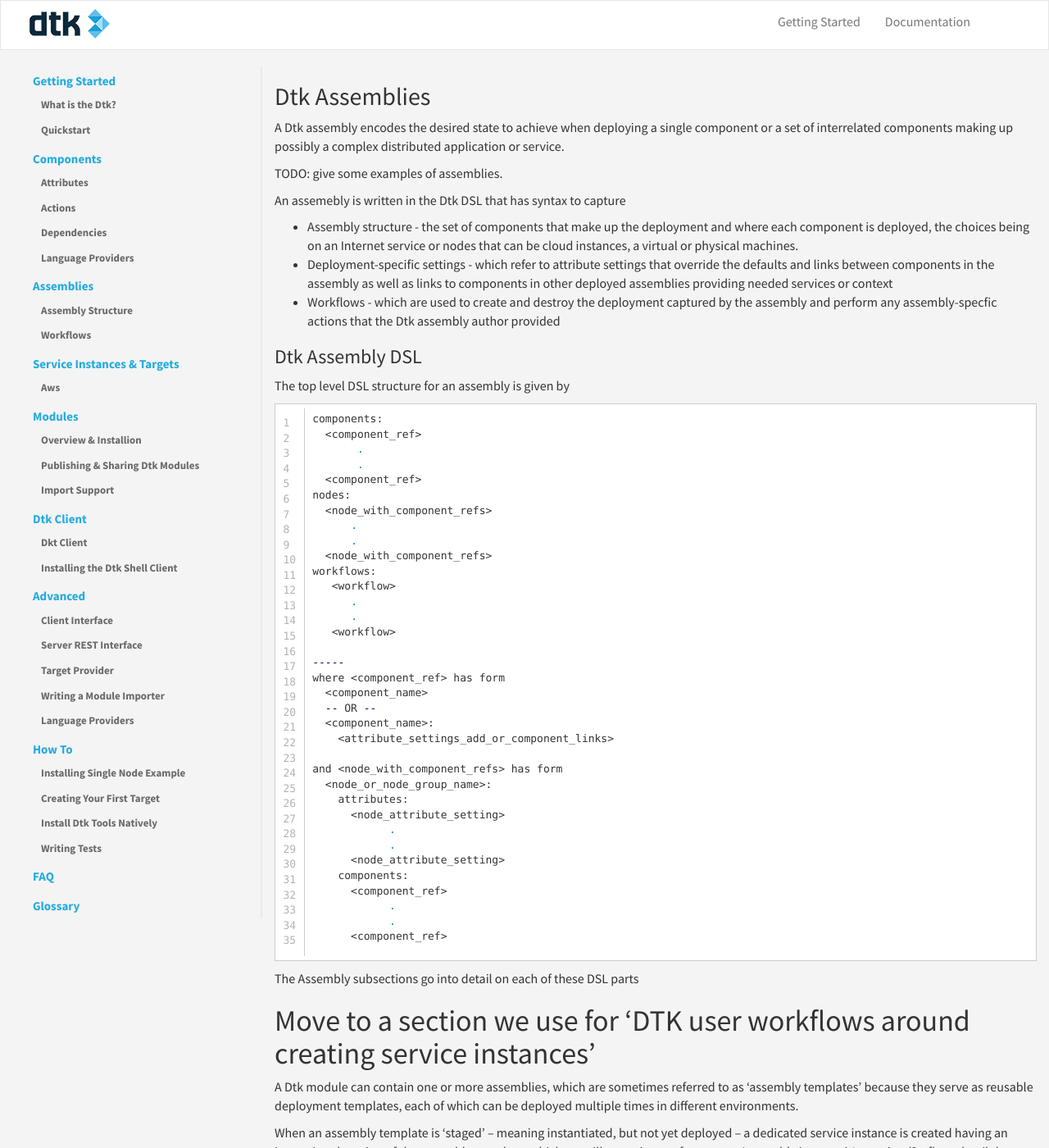
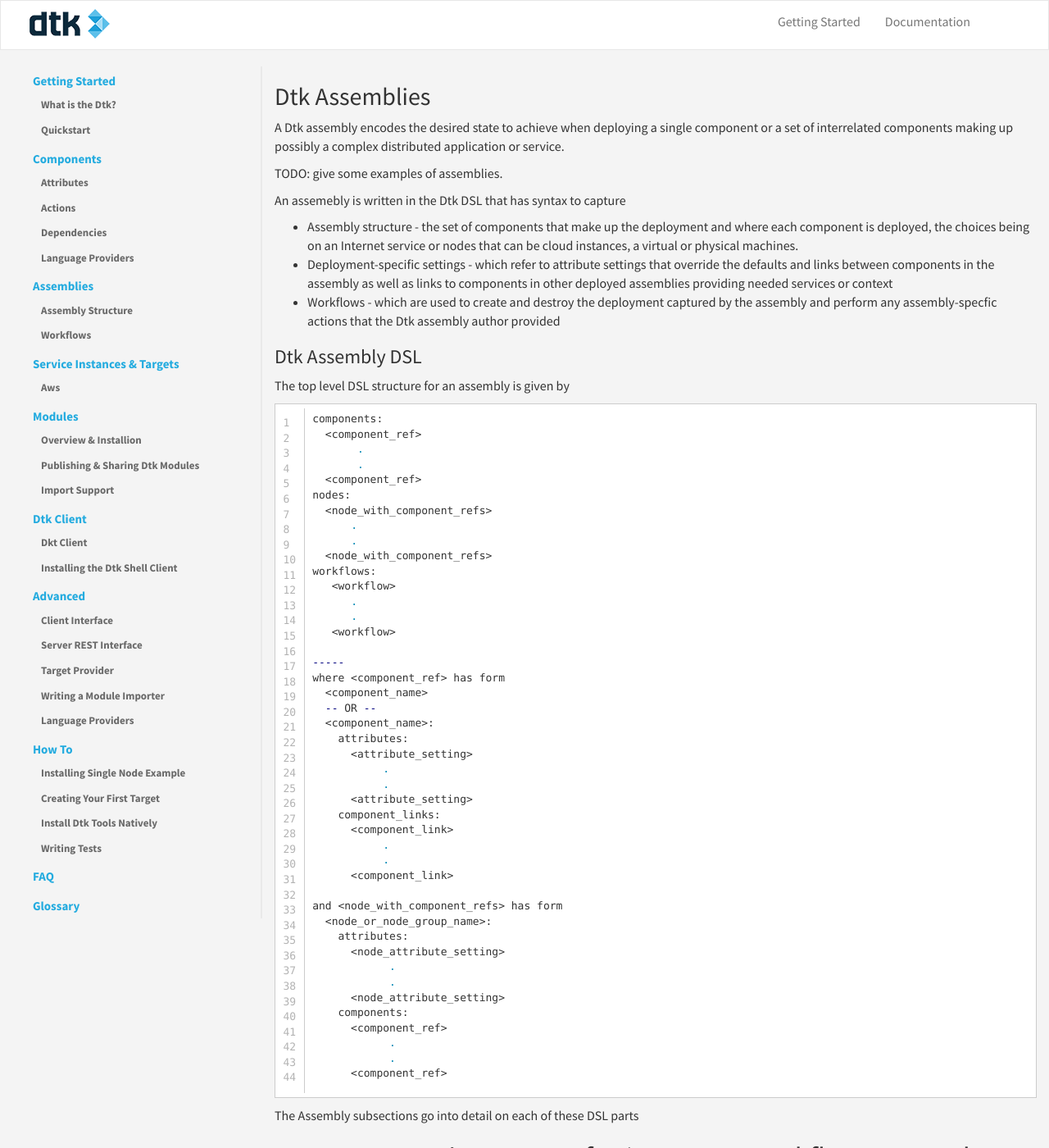
Before and after one commit to dtk/dtk-docs-v1, a Jekyll site: the page built from assemblies.md, in a window 1280 px wide and 1400 px high. Shown: the whole window at 82% size. Built offline with Jekyll 4.4.1, drawn with Linux system fonts in a browser that asks for light colours.

Commit message:
Refined assemblies.md and added stun subsections

```diff
--- a/assemblies.md
+++ b/assemblies.md
@@ -41,7 +41,16 @@ where <component_ref> has form
   <component_name>
   -- OR --
   <component_name>:
-    <attribute_settings_add_or_component_links>
+    attributes:
+      <attribute_setting>
+           .
+           .
+      <attribute_setting>
+    component_links:
+      <component_link>
+           .
+           .
+      <component_link>
 
 and <node_with_component_refs> has form
   <node_or_node_group_name>:
```
